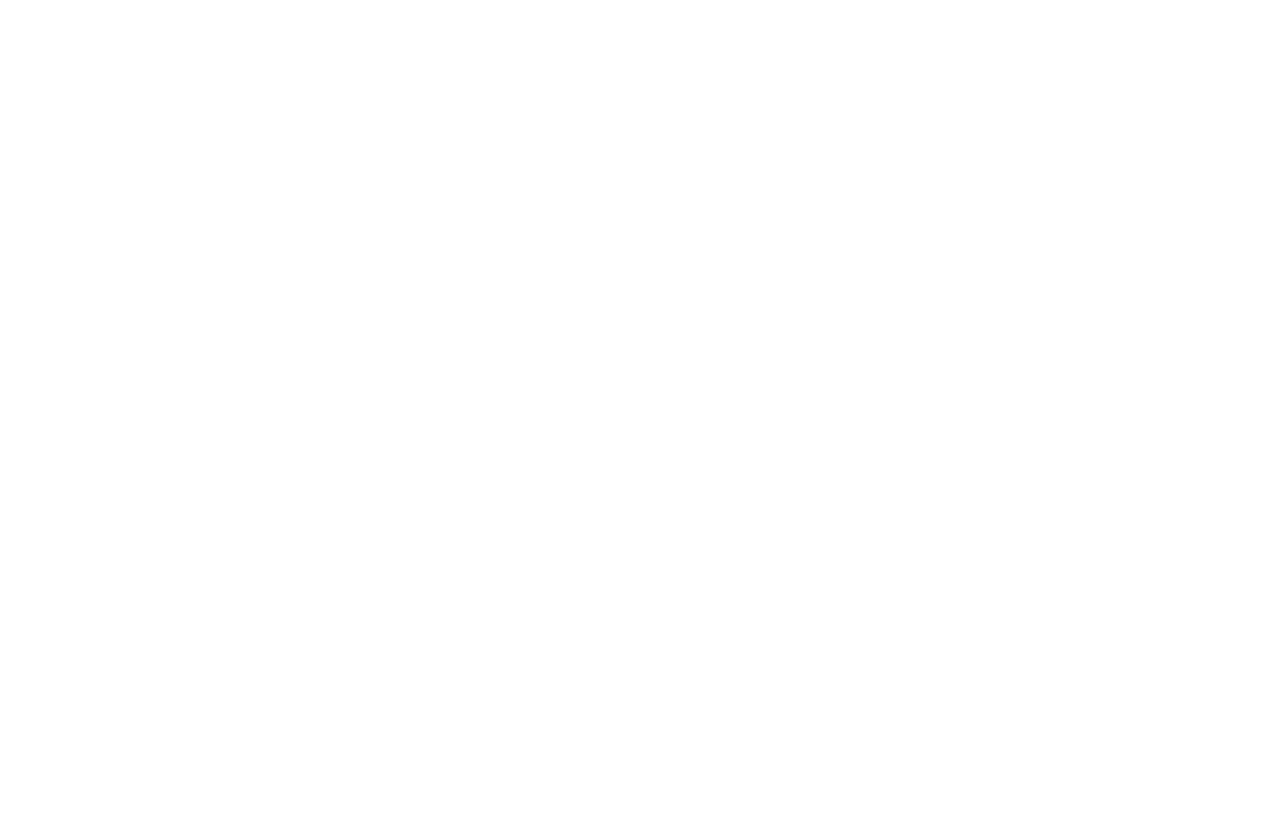
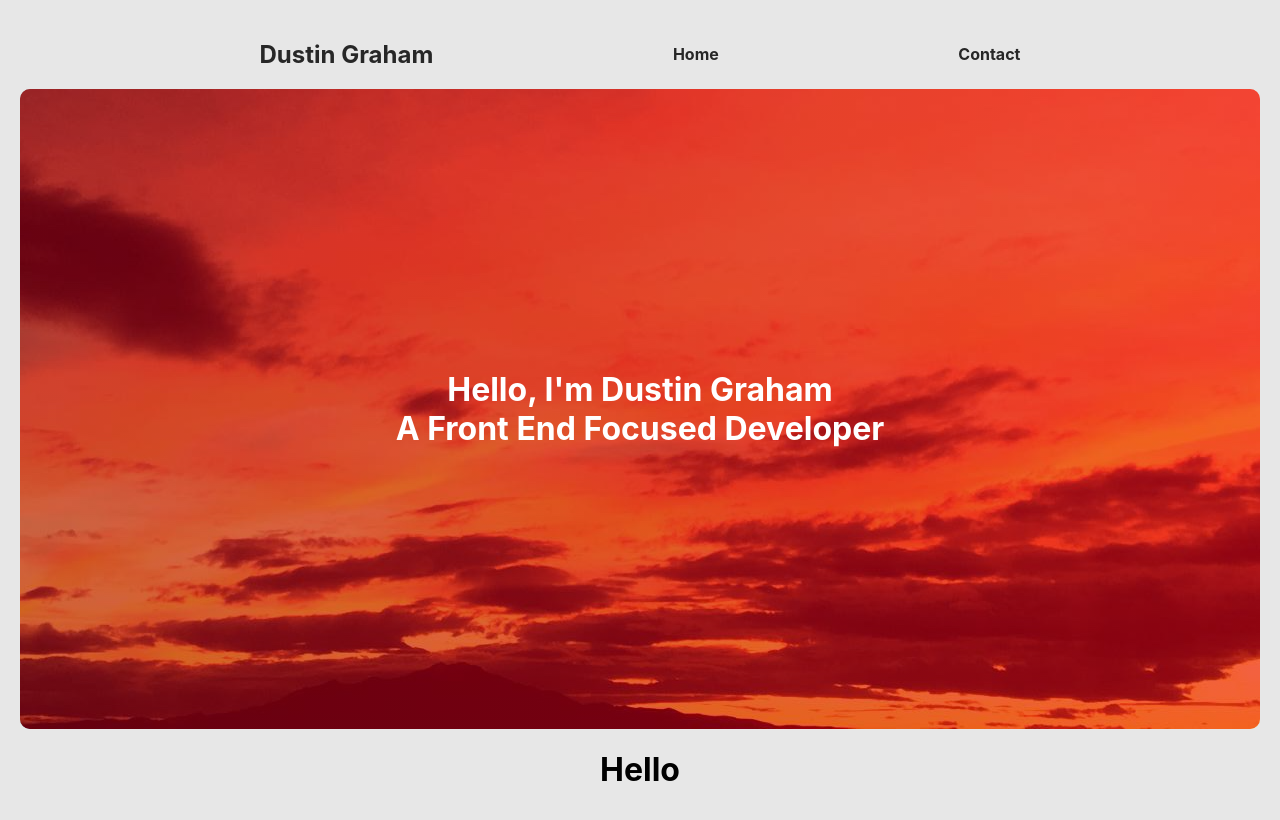
Before and after one commit to DustinG98/dg-portfolio, a React (Create React App) app in the folder portfolio/: page / in a window 1280 px wide. Shown: the top 820 px of the page. Built offline with nearby package versions, Linux system fonts and the light colour scheme.

Commit message:
NavBar without routing, top section gradient and welcome text

```diff
--- a/portfolio/src/App.css
+++ b/portfolio/src/App.css
@@ -1,5 +1,11 @@
 .App {
   text-align: center;
+}
+
+.appWrapper {
+  border: 20px solid rgb(231, 231, 231);
+  position: relative;
+  z-index: 999;
 }
 
 .App-logo {
--- a/portfolio/src/App.js
+++ b/portfolio/src/App.js
@@ -1,10 +1,17 @@
 import React from 'react';
+
+import Home from './components/Home/Home'
+import NavBar from './components/NavBar'
 
 import './App.css';
 
 function App() {
   return (
     <div className="App">
+      <div className="appWrapper">
+        <NavBar/>
+        <Home/>
+      </div>
 
     </div>
   );
--- /dev/null
+++ b/portfolio/src/components/Home/Home.js
@@ -0,0 +1,15 @@
+import React from 'react'
+import TopSection from './TopSection'
+
+const Home = () => {
+    return (
+        <div>
+            <TopSection/>
+            <div>
+                <h1>Hello</h1>
+            </div>
+        </div>
+    )
+}
+
+export default Home;
--- /dev/null
+++ b/portfolio/src/components/Home/TopSection.js
@@ -0,0 +1,20 @@
+import React from 'react'
+import './topsection.css'
+
+const TopSection = () => {
+    return (
+        <div>
+            <div className="topSectionImg">
+                <div className="topSection">
+                    <div className="topSectionText">
+                        <h1>
+                            Hello, I'm Dustin Graham<br/> A Front End Focused Developer
+                        </h1>
+                    </div>
+                </div>
+            </div>
+        </div>
+    )
+}
+
+export default TopSection;
--- /dev/null
+++ b/portfolio/src/components/Home/topsection.css
@@ -0,0 +1,43 @@
+.topSectionImg {
+    position: relative;
+    width: 100%;
+    height: 80vh;
+    max-height: 1000px;
+    background-image: url('../../sunset.jpeg');
+    background-position: bottom;
+    overflow: hidden;
+    border-radius: 10px;
+}
+@keyframes gradient {
+	0% {
+		background-position: 0% 50%;
+	}
+	50% {
+		background-position: 100% 50%;
+	}
+	100% {
+		background-position: 0% 50%;
+	}
+}
+
+.topSection {
+    width: 100%;
+    height: 100%;
+    z-index: 10;
+    position: relative;
+    background: linear-gradient(to right, rgba(0, 0, 0, 0.562), rgba(255, 0, 0, 0.562));
+    background-size: 400% 400%;
+    animation: gradient 15s ease infinite;
+    overflow: hidden;
+}
+
+.topSectionText {
+    color: white;
+    z-index: 999;
+    width: 100%;
+    height: 100%;
+    display: flex;
+    justify-content: center;
+    align-items: center;
+    text-align: center;
+}
--- /dev/null
+++ b/portfolio/src/components/NavBar.js
@@ -0,0 +1,14 @@
+import React from 'react'
+import './navbar.css'
+
+const NavBar = () => {
+    return (
+        <nav>
+            <h2>Dustin Graham</h2>
+            <a href="#">Home</a>
+            <a href="#">Contact</a>
+        </nav>
+    )
+}
+
+export default NavBar
--- /dev/null
+++ b/portfolio/src/components/navbar.css
@@ -0,0 +1,14 @@
+nav {
+    display: flex;
+    background-color: rgb(231, 231, 231);
+    color: rgb(39, 39, 39);
+    justify-content: space-evenly;
+    align-items: center;
+    height: 10%;
+    max-height: 100px;
+}
+nav a {
+    color: rgb(39, 39, 39);
+    text-decoration: none;
+    font-weight: 700;
+}
--- a/portfolio/src/index.css
+++ b/portfolio/src/index.css
@@ -5,7 +5,11 @@
     sans-serif;
   -webkit-font-smoothing: antialiased;
   -moz-osx-font-smoothing: grayscale;
+  overflow-x: hidden;
+  overflow-y: scroll;
+  background-color: rgb(231, 231, 231);
 }
+
 
 code {
   font-family: source-code-pro, Menlo, Monaco, Consolas, 'Courier New',
```
Also changed, not shown: portfolio/src/sunset.jpeg (added).
